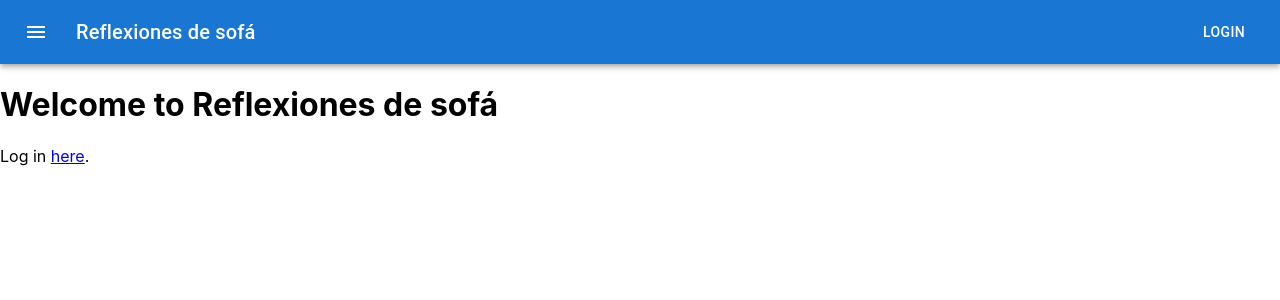
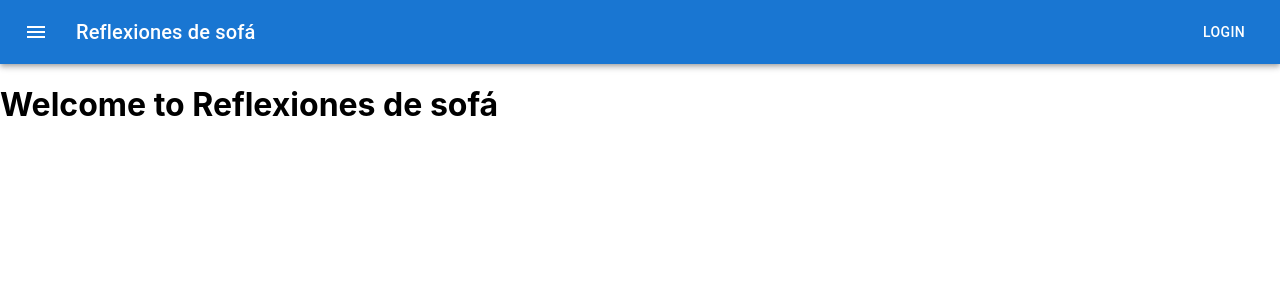
Before and after one commit to DavidCapilla/Text-Storage-Web-App-Frontend, a React (Create React App) app: page / in a window 1280 px wide. Shown: the top 300 px of the page. Built offline with nearby package versions, Linux system fonts and the light colour scheme.

Commit message:
dcg | 003 | Remove login link from home page

```diff
--- a/src/App.js
+++ b/src/App.js
@@ -13,9 +13,6 @@ const App = () => {
           <>
             <div className="App">
               <h1> Welcome to Reflexiones de sofá </h1>
-              <p>
-                Log in <a href="/login"> here</a>.
-              </p>
             </div>
           </>
         )}
```
